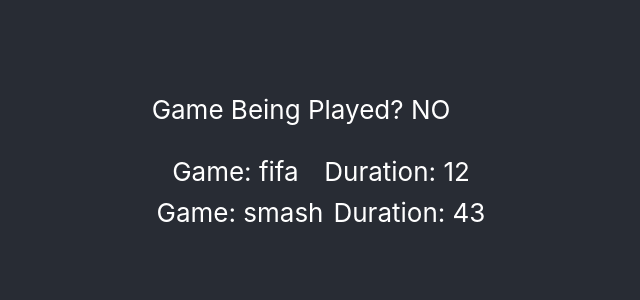
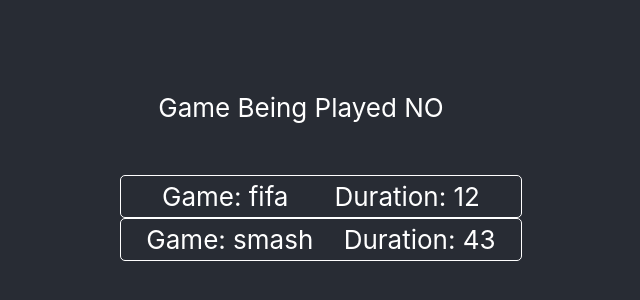
Before and after one commit to felix-hellman/areyounotentertained, a React (Create React App) app in the folder hackathon/: page / in a window 1280 px wide. Shown: the part 224-524 px from the top of the page, without its empty margins (339-979 px from the left). Built offline with nearby package versions, Linux system fonts and the light colour scheme.

Commit message:
Refactor

```diff
--- a/hackathon/src/App.css
+++ b/hackathon/src/App.css
@@ -25,6 +25,10 @@
 li {
   display: flex;
   justify-content: space-evenly;
+
+  border:1px solid white;
+  border-radius: 5px;
+  min-width: 400px;
 }
 
 li p {
--- a/hackathon/src/App.js
+++ b/hackathon/src/App.js
@@ -1,7 +1,8 @@
 import React from 'react';
 import './App.css';
 
-let gameBeingPlayed = false;
+
+
 let history = [
   {
     "game":"fifa",
@@ -15,18 +16,32 @@
 let historyItems = history.map((game) =>
     <li><p>Game: {game.game}</p>  <p>Duration: {game.duration}</p></li>
 );
+class GameRow extends React.Component {
+  render() {
+    return (
+        <ul>{historyItems}</ul>
+    )
+  }
+}
+
+let gameBeingPlayed = false;
+class GameStatus extends React.Component {
+  render() {
+    return (
+        <p>Game Being Played {this.gameBeingPlayed ? "YES":"NO"}</p>
+    )
+  }
+}
 
 function App() {
   return (
     <div className="App">
       <header className="App-header">
         <div>
-          Game Being Played? {gameBeingPlayed ? "YES" : "NO"}
+          <GameStatus/>
         </div>
         <div>
-          <ul>
-            {historyItems}
-          </ul>
+          <GameRow/>
         </div>
       </header>
     </div>
```
